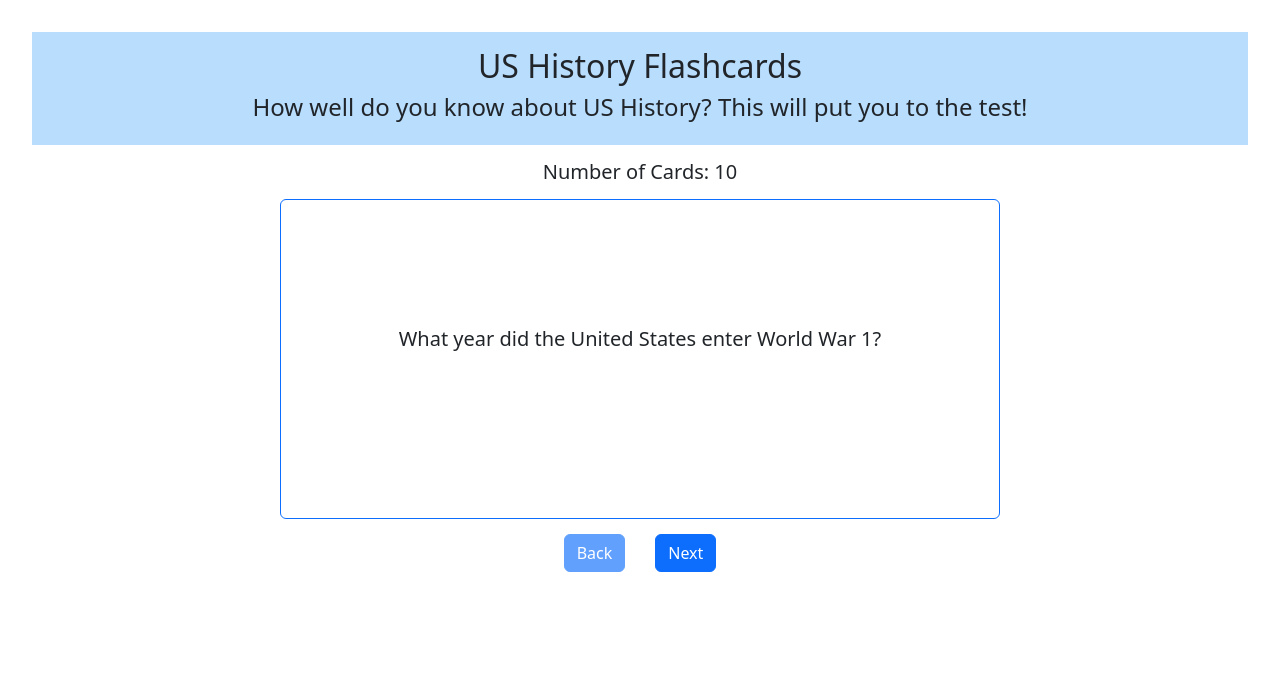
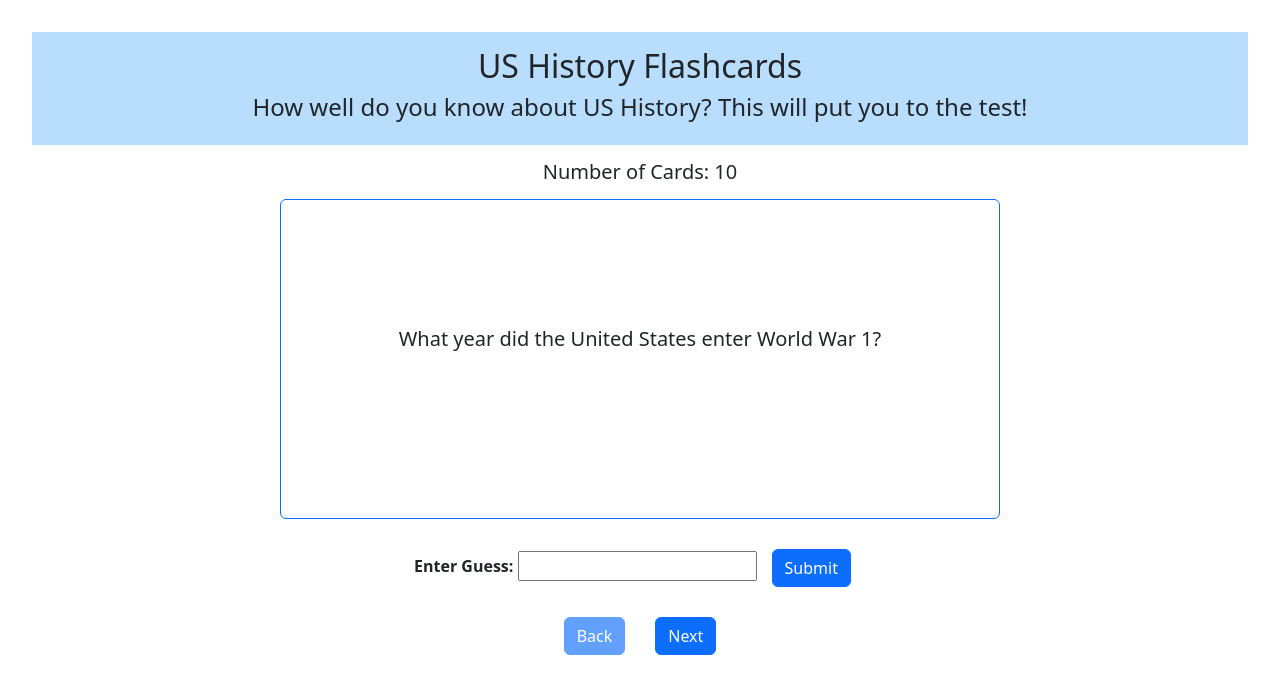
Before and after one commit to St3phy831/Flashcards, a React (Vite) app: page / in a window 1280 px wide. Shown: the top 694 px of the page. Built offline with nearby package versions, Linux system fonts and the light colour scheme.

Commit message:
Setup to allow guesses

```diff
--- a/src/App.jsx
+++ b/src/App.jsx
@@ -15,6 +15,7 @@ function App() {
   const [index, setIndex] = useState(0);
   const [isQuestion, setIsQuestion] = useState(true);
   const [questionsViewed, setQuestionsViewed] = useState([getRandomNumber()]);
+  const [guess, setGuess] = useState("");
 
   const updateIsQuestion = () => setIsQuestion(!isQuestion);
 
@@ -22,7 +23,7 @@ function App() {
     setIsQuestion(true);
     // If we are at the newest question, generate a new randomized flashcard and add it to questionsViewed
     // else go to the next question we've viewed
-    if (index === (questionsViewed.length - 1)){
+    if (index === questionsViewed.length - 1) {
       let newIndex = getRandomNumber();
       updateQuestionsViewed(newIndex);
     }
@@ -38,6 +39,11 @@ function App() {
     setQuestionsViewed([...questionsViewed, newIndex]);
   };
 
+  const handleChange = (e) => {
+    const newValue = e.target.value;
+    setGuess(newValue);
+  };
+
   return (
     <div className="App">
       <Header
@@ -51,7 +57,16 @@ function App() {
         isFlipped={isQuestion ? "" : "flipped"}
         handlerFunction={updateIsQuestion}
       />
-      <Button variant="primary" disabled={index === 0 ? "disabled" : ""} onClick={handlePreviousQuestion}>
+      <div className="guess">
+        <b>Enter Guess: </b>
+        <input type="text" value={guess} onChange={handleChange} />
+        <Button>Submit</Button>
+      </div>
+      <Button
+        variant="primary"
+        disabled={index === 0 ? "disabled" : ""}
+        onClick={handlePreviousQuestion}
+      >
         Back
       </Button>
       <Button variant="primary" onClick={handleNextQuestion}>
--- a/src/index.css
+++ b/src/index.css
@@ -18,3 +18,6 @@ h5 {
 Button {
   margin: 15px;
 }
+.guess{
+  margin-top: 15px;
+}
```
